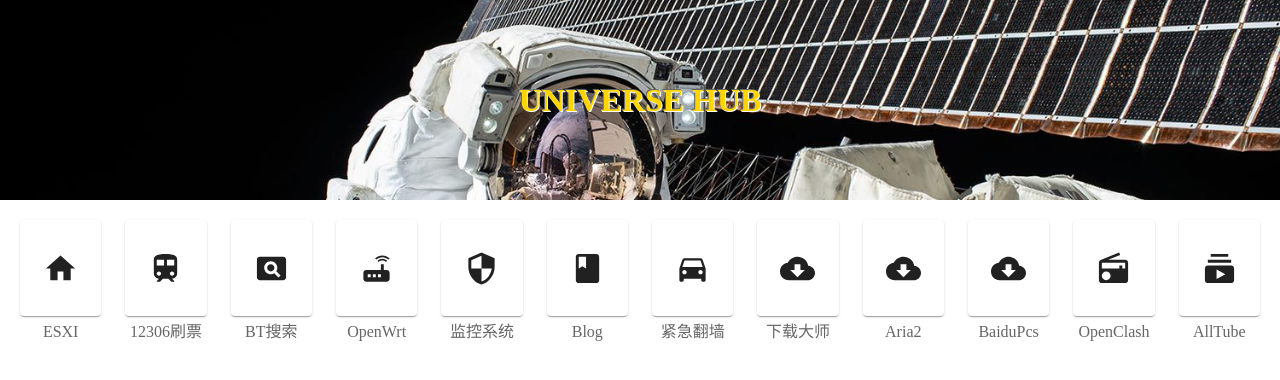
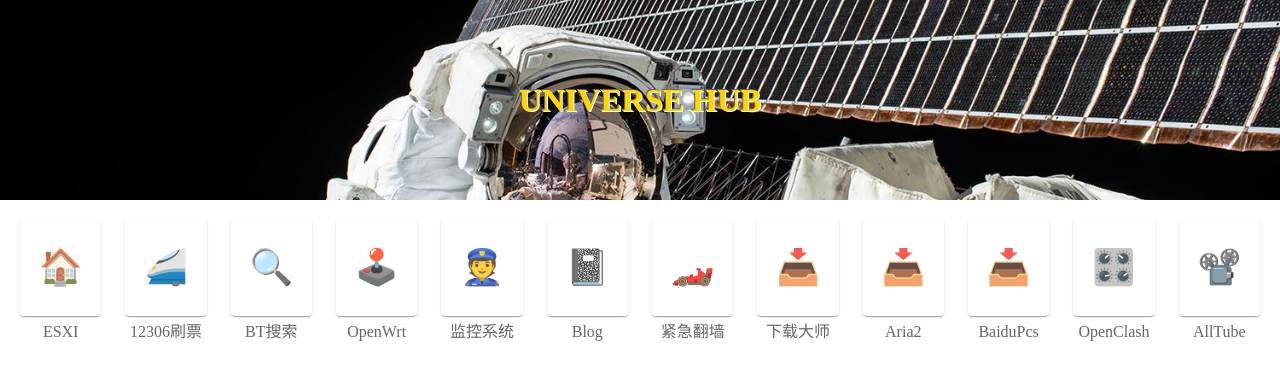
Before and after one commit to z-hhh/react-starter, a React app: page / in a window 1280 px wide. Shown: the top 380 px of the page. Built offline with nearby package versions, Linux system fonts and the light colour scheme.

Commit message:
use emoji

```diff
--- a/src/pages/home/index.js
+++ b/src/pages/home/index.js
@@ -2,19 +2,7 @@
 import React from 'react';
 import { Card, Grid } from '@material-ui/core';
 import { makeStyles } from '@material-ui/core/styles';
-import {
-    Router as RouterIcon,
-    Pageview as PageviewIcon,
-    Train as TrainIcon,
-    Security as SecurityIcon,
-    Book as BookIcon,
-    DirectionsCar as DirectionsCarIcon,
-    CloudDownload as CloudDownloadIcon,
-    Radio as RadioIcon,
-    Home as HomeIcon,
-    Subscriptions as SubscriptionsIcon,
-} from '@material-ui/icons';
-import HeaderBgImg from '../../assets/nasa_tim_peake_spacewalk.jpg'
+import HeaderBgImg from '../../assets/nasa_tim_peake_spacewalk.jpg';
 
 const useStyles = makeStyles({
     card: {
@@ -24,6 +12,7 @@ const useStyles = makeStyles({
         justifyContent: 'center',
         alignItems: 'center',
         height: 90,
+        fontSize: 35,
     },
     a: {
         textDecoration: 'none',
@@ -52,62 +41,62 @@ const apps = [
     {
         title: 'ESXI',
         href: 'http://192.168.50.68/',
-        icon: <HomeIcon fontSize="large" />,
+        icon: '🏠',
     },
     {
         title: '12306刷票',
         href: 'http://192.168.50.60/',
-        icon: <TrainIcon fontSize="large" />,
+        icon: '🚄',
     },
     {
         title: 'BT搜索',
         href: 'http://192.168.50.60:8080/magnetw',
-        icon: <PageviewIcon fontSize="large" />,
+        icon: '🔍',
     },
     {
         title: 'OpenWrt',
         href: 'http://192.168.50.66',
-        icon: <RouterIcon fontSize="large" />,
+        icon: '🕹️',
     },
     {
         title: '监控系统',
         href: 'http://192.168.50.130:8080/',
-        icon: <SecurityIcon fontSize="large" />,
+        icon: '👮',
     },
     {
         title: 'Blog',
         href: 'http://blog.huzhihang.site/',
-        icon: <BookIcon fontSize="large" />,
+        icon: '📓',
     },
     {
         title: '紧急翻墙',
         href: 'https://orange-sky-6799.cross.workers.dev/',
-        icon: <DirectionsCarIcon fontSize="large" />,
+        icon: '🏎️',
     },
     {
         title: '下载大师',
         href: 'http://192.168.50.1:8081/downloadmaster/task.asp',
-        icon: <CloudDownloadIcon fontSize="large" />,
+        icon: '📥',
     },
     {
         title: 'Aria2',
         href: 'http://192.168.50.66/ariang',
-        icon: <CloudDownloadIcon fontSize="large" />,
+        icon: '📥',
     },
     {
         title: 'BaiduPcs',
         href: 'http://192.168.50.66:5299/',
-        icon: <CloudDownloadIcon fontSize="large" />,
+        icon: '📥',
     },
     {
         title: 'OpenClash',
         href: 'http://192.168.50.66/luci-static/openclash/?hostname=192.168.50.66&port=9090&secret=123456#/proxies',
-        icon: <RadioIcon fontSize="large" />,
+        icon: '🎛️',
     },
     {
         title: 'AllTube',
         href: 'https://hzh-alltube.herokuapp.com',
-        icon: <SubscriptionsIcon fontSize="large" />,
+        icon: '📽️',
     },
 ];
 
```
